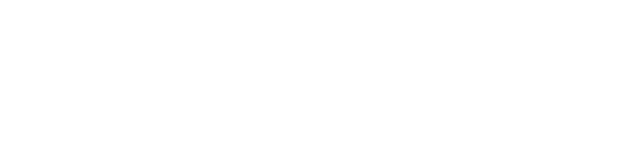
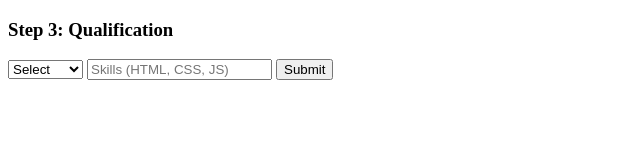
Before and after one commit to safal14/HTML-CSS-Project, a plain HTML site: page stage3.html in a window 1280 px wide. Shown: the whole page, without its empty margins (0-640 px from the left). Drawn offline with Linux system fonts and the light colour scheme.

Commit message:
stage 3 html

```diff
--- a/stage3.html
+++ b/stage3.html
@@ -4,8 +4,26 @@
     <meta charset="UTF-8">
     <meta name="viewport" content="width=device-width, initial-scale=1.0">
     <title>Document</title>
+        <link rel="stylesheet" href="h.css">
+
 </head>
 <body>
 
+<form id="step3Form">
+  <h3>Step 3: Qualification</h3>
+
+  <select id="qualification">
+    <option value="">Select</option>
+    <option value="SEE">SEE</option>
+    <option value="+2">+2</option>
+    <option value="Bachelor">Bachelor</option>
+  </select>
+
+  <input type="text" id="skills" placeholder="Skills (HTML, CSS, JS)">
+
+  <button type="submit">Submit</button>
+</form>
+
+    <script src="g.js"></script>
 </body>
 </html>
```
